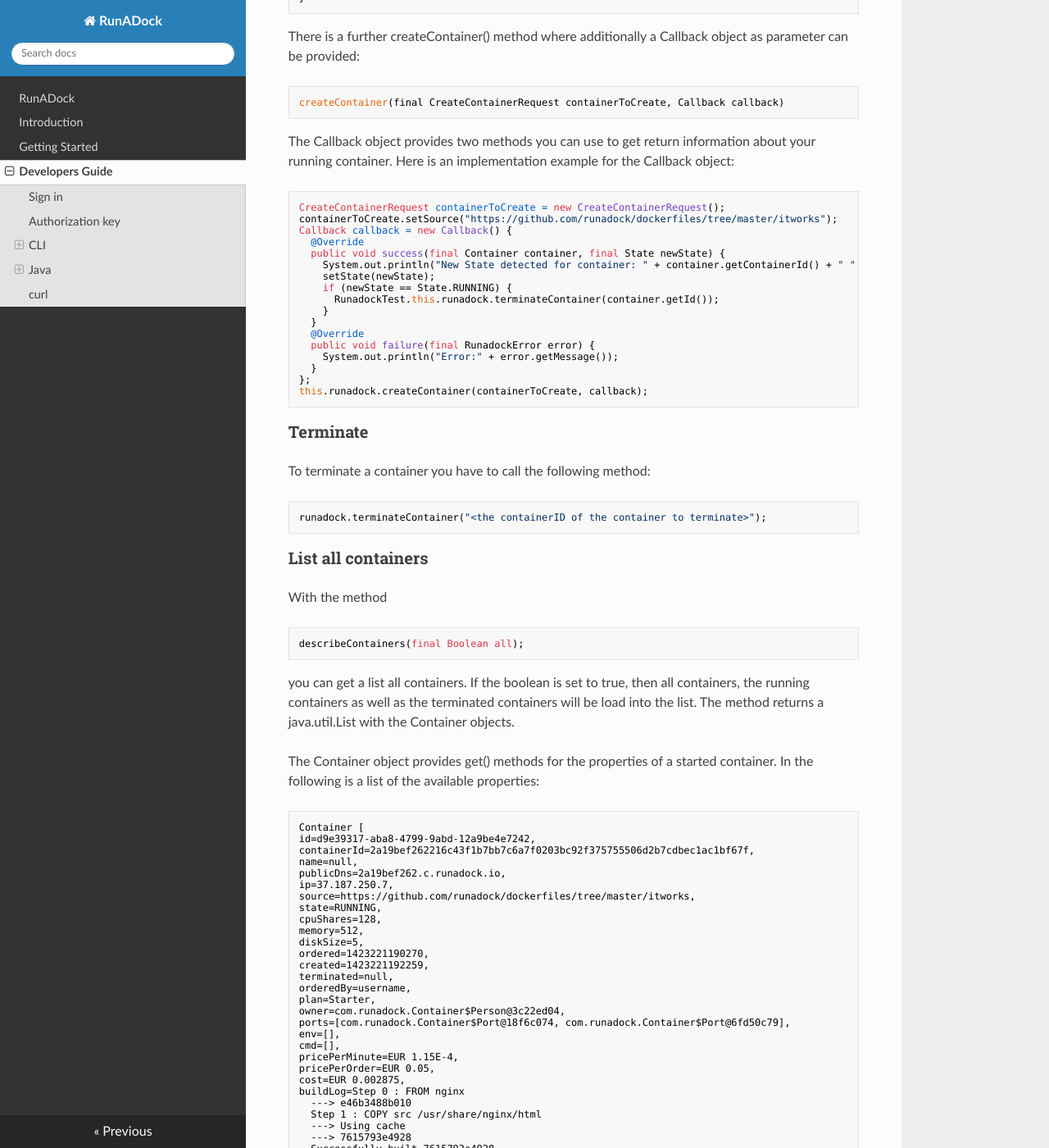
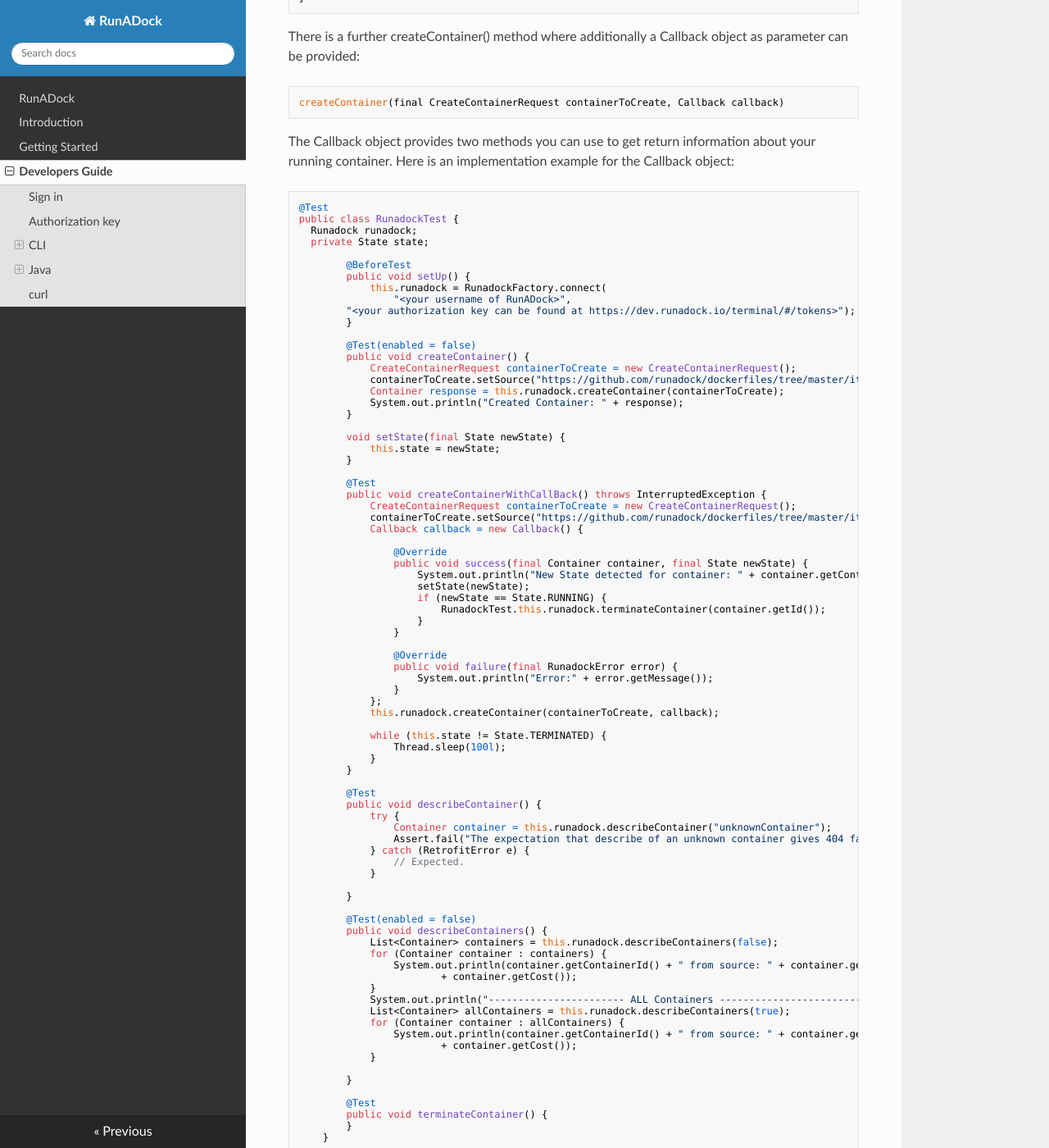
Before and after one commit to runadock/docs, an MkDocs documentation site: the page built from docs/DevelopersGuide.md, in a window 1280 px wide and 1400 px high, scrolled down 3843 px. Shown: the whole window at 82% size. Built offline with MkDocs 1.6.1, drawn with Linux system fonts in a browser that asks for light colours; nearby versions of some CDN libraries; old or Windows-style settings are respelled for this version of MkDocs; some of the changed text lies outside the part shown.

Commit message:
Update DevelopersGuide.md

```diff
--- a/docs/DevelopersGuide.md
+++ b/docs/DevelopersGuide.md
@@ -180,23 +180,88 @@ There is a further createContainer() method where additionally a Callback object
 
 The Callback object provides two methods you can use to get return information about your running container. Here is an implementation example for the Callback object:
 
-    CreateContainerRequest containerToCreate = new CreateContainerRequest();
-    containerToCreate.setSource("https://github.com/runadock/dockerfiles/tree/master/itworks");
-    Callback callback = new Callback() {
-      @Override
-      public void success(final Container container, final State newState) {
-        System.out.println("New State detected for container: " + container.getContainerId() + " " + newState);
-        setState(newState);
-        if (newState == State.RUNNING) {
-          RunadockTest.this.runadock.terminateContainer(container.getId());
-        }
-      }
-      @Override
-      public void failure(final RunadockError error) {
-        System.out.println("Error:" + error.getMessage());
-      }
-    };
-    this.runadock.createContainer(containerToCreate, callback);
+    @Test
+    public class RunadockTest {
+      Runadock runadock;
+      private State state;
+
+			@BeforeTest
+			public void setUp() {
+				this.runadock = RunadockFactory.connect(
+				    "<your username of RunADock>",
+            "<your authorization key can be found at https://dev.runadock.io/terminal/#/tokens>");
+			}
+
+			@Test(enabled = false)
+			public void createContainer() {
+				CreateContainerRequest containerToCreate = new CreateContainerRequest();
+				containerToCreate.setSource("https://github.com/runadock/dockerfiles/tree/master/itworks");
+				Container response = this.runadock.createContainer(containerToCreate);
+				System.out.println("Created Container: " + response);
+			}
+
+			void setState(final State newState) {
+				this.state = newState;
+			}
+
+			@Test
+			public void createContainerWithCallBack() throws InterruptedException {
+				CreateContainerRequest containerToCreate = new CreateContainerRequest();
+				containerToCreate.setSource("https://github.com/runadock/dockerfiles/tree/master/itworks");
+				Callback callback = new Callback() {
+
+					@Override
+					public void success(final Container container, final State newState) {
+						System.out.println("New State detected for container: " + container.getContainerId() + " " + newState);
+						setState(newState);
+						if (newState == State.RUNNING) {
+							RunadockTest.this.runadock.terminateContainer(container.getId());
+						}
+					}
+
+					@Override
+					public void failure(final RunadockError error) {
+						System.out.println("Error:" + error.getMessage());
+					}
+				};
+				this.runadock.createContainer(containerToCreate, callback);
+
+				while (this.state != State.TERMINATED) {
+					Thread.sleep(100l);
+				}
+			}
+
+			@Test
+			public void describeContainer() {
+				try {
+					Container container = this.runadock.describeContainer("unknownContainer");
+					Assert.fail("The expectation that describe of an unknown container gives 404 failed. ");
+				} catch (RetrofitError e) {
+					// Expected.
+				}
+
+			}
+
+			@Test(enabled = false)
+			public void describeContainers() {
+				List<Container> containers = this.runadock.describeContainers(false);
+				for (Container container : containers) {
+					System.out.println(container.getContainerId() + " from source: " + container.getSource() + " costs: "
+							+ container.getCost());
+				}
+				System.out.println("----------------------- ALL Containers ------------------------------------");
+				List<Container> allContainers = this.runadock.describeContainers(true);
+				for (Container container : allContainers) {
+					System.out.println(container.getContainerId() + " from source: " + container.getSource() + " costs: "
+							+ container.getCost());
+				}
+
+			}
+
+			@Test
+			public void terminateContainer() {
+			}
+		}
 
 
 ### Terminate
@@ -211,7 +276,7 @@ With the method
 
     describeContainers(final Boolean all);
 
-you can get a list all containers. If the boolean is set to true, then all containers, the running containers as well as the terminated containers will be load into the list. The method returns a java.util.List with the Container objects.
+you can get a list of all containers. If the boolean is set to true, then all containers, the running containers as well as the terminated containers will be load into the list. The method returns a java.util.List with the Container objects.
 
 The Container object provides get() methods for the properties of a started container. In the following is a list of the available properties:
 
```
